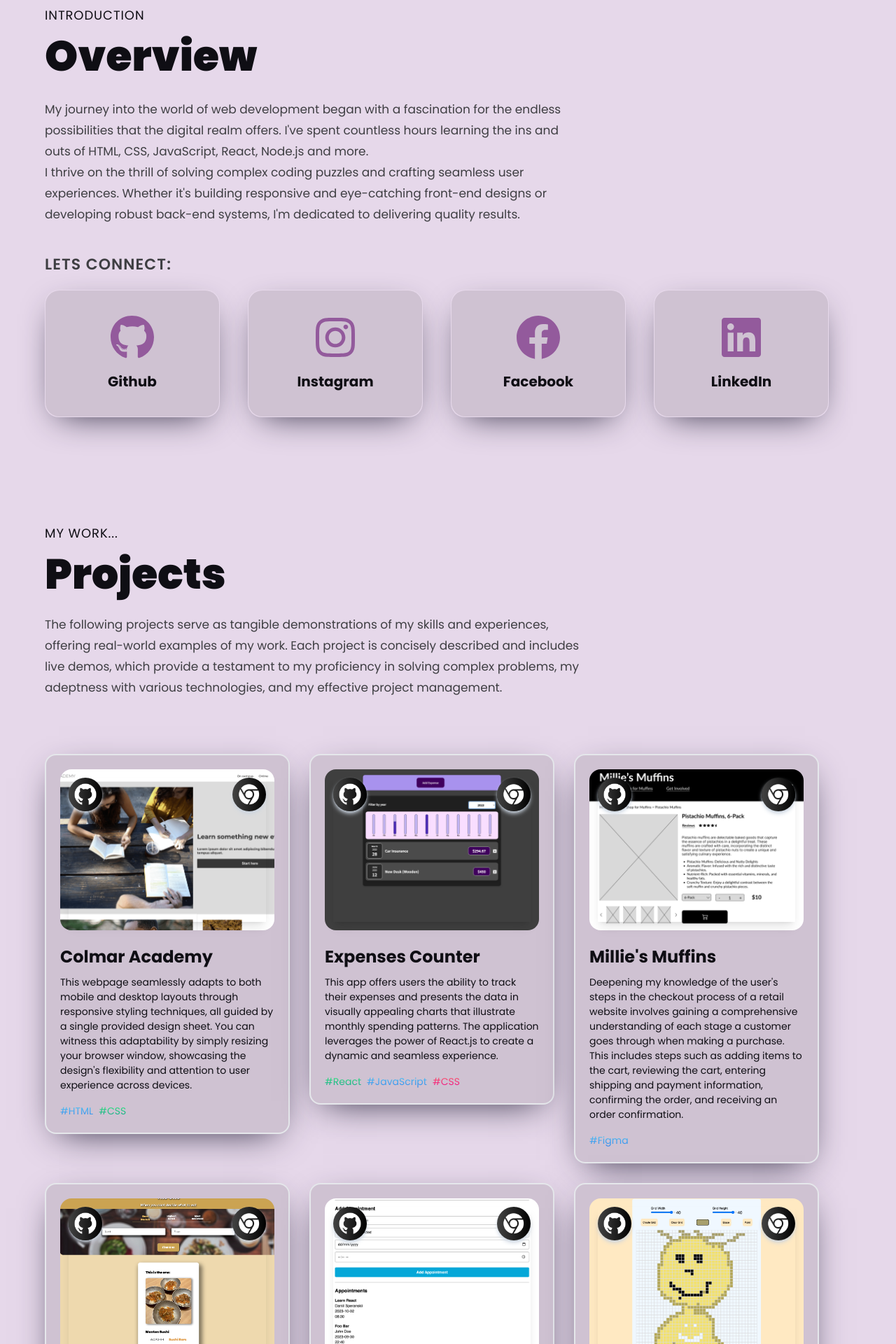
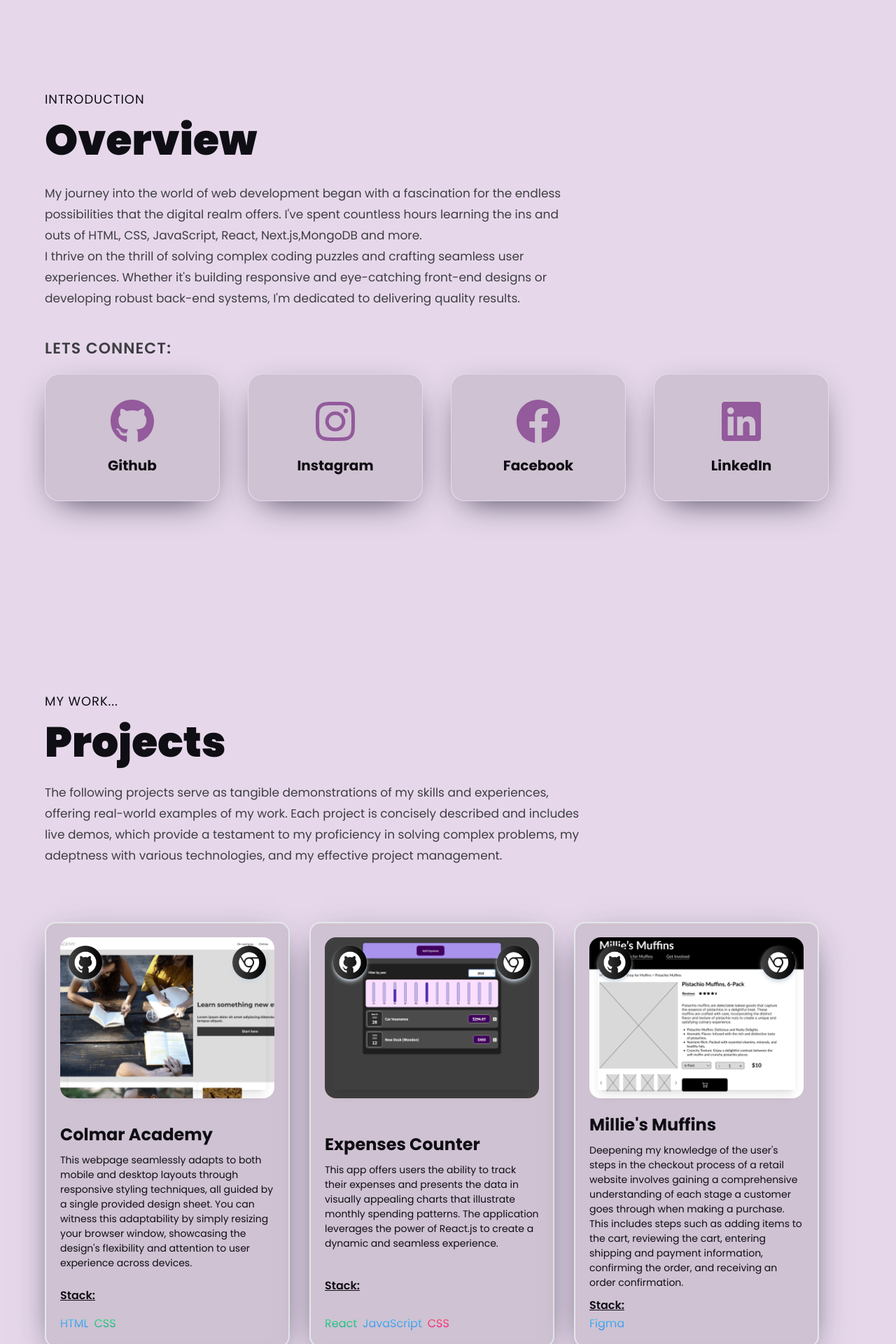
Before and after one commit to Danieldo1/dani-sper, a React (Vite) app: page / in a window 1280 px wide. Shown: the part 880-2800 px from the top of the page at 70% size. Built offline with nearby package versions, Linux system fonts and the light colour scheme.

Commit message:
Updated styles

```diff
--- a/src/assets/index.js
+++ b/src/assets/index.js
@@ -45,6 +45,7 @@ import chatterbox from './chatterbox.png';
 import pricescraper from './pricescraper.png';
 import personifyai from './personifyai.png';
 import woltaroo from './woltaroo.png';
+import OmniChat from './OmniChat.png';
 
 import colorDesign from './pngScreen/colorDesign.png';
 import cssInJs from './pngScreen/cssInJs.png';
@@ -82,6 +83,7 @@ export {
   pricescraper,
   personifyai,
   woltaroo,
+  OmniChat,
 
   travelapp,
   ecom,
--- a/src/components/About.jsx
+++ b/src/components/About.jsx
@@ -29,7 +29,7 @@ const ServiceCard = ({index,title,icon,link}) => {
         >
 
           {/* icons for cards */}
-            <img src={icon} alt='Daniil Speranskii Social Mdeia' className='w-16 h-16 object-contain' />
+            <img src={icon} alt='Daniil Speranskii Social Mdeia' className='w-16 h-16 object-contain' loading='lazy' />
             <h3 className='dark:text-white text-[20px] font-bold text-center light: text-midnight-100'>{title}</h3>
         </div>
         </a>
@@ -51,7 +51,7 @@ const About = () => {
     variants={fadeIn("", "", 0.1, 1)}
     className='mt-4 dark:text-secondary light: text-midnight-400 text-[17px] max-w-3xl leading-[30px]'
     >
-My journey into the world of web development began with a fascination for the endless possibilities that the digital realm offers. I've spent countless hours learning the ins and outs of HTML, CSS, JavaScript, React, Node.js and more.
+My journey into the world of web development began with a fascination for the endless possibilities that the digital realm offers. I've spent countless hours learning the ins and outs of HTML, CSS, JavaScript, React, Next.js,MongoDB and more.
 <br/>
 I thrive on the thrill of solving complex coding puzzles and crafting seamless user experiences. Whether it's building responsive and eye-catching front-end designs or developing robust back-end systems, I'm dedicated to delivering quality results.
     </motion.p>
--- a/src/components/Carousel.jsx
+++ b/src/components/Carousel.jsx
@@ -24,7 +24,7 @@ const Carousel = () => {
 </Slider>
 
 </div>
-<div  className='absolute xs:bottom-10 bottom-32 w-full sm:w-auto flex justify-center items-center order-3' style={{right: 0,left: 0}} >
+<div  className='absolute xs:bottom-24 bottom-16 w-full sm:w-auto flex justify-center items-center order-3' style={{right: 0,left: 0}} >
 
           <div  className='w-[55px] h-[35px] rounded-3xl border-4 border-secondary flex justify-center items-start p-2'>
             <motion.div
--- a/src/components/Hero.jsx
+++ b/src/components/Hero.jsx
@@ -36,7 +36,7 @@ const Hero = () => {
     return () => {
       observer.disconnect();
     };
-  }, []);
+  }, [ ]);
 
 
 
@@ -49,7 +49,8 @@ const Hero = () => {
             <img src={ imageSrc}
                 alt="Daniil Speranskii the Web Developer"
               className='rounded-lg w-full sm:h-auto md:h-auto lg:w-[450px] mb-8 '
-              loading="lazy"
+              loading="eager"
+
             />
 
         </div>
@@ -66,13 +67,22 @@ const Hero = () => {
             A passionate and aspiring web developer <br className='hidden sm:block' />
             with a knack for turning ideas into beautiful, functional websites.
           </p>
+
+          <button className='dark:text-white light: text-midnight-100 border-2 light: border-coral dark:border-[#915eff] px-6 py-2 rounded-full mt-4 light: hover:bg-coral light: hover:text-white hover:dark:bg-[#915eff] hover:dark:text-midnight-100'>
+            <a href="https://drive.google.com/file/d/1RU6IwXWfCNRzqfHJIgv5wa2SivAnDuUF/view" target="_blank" rel="noopener noreferrer" className='flex items-center gap-2' >
+              Resume
+            <svg xmlns="http://www.w3.org/2000/svg" fill="none" viewBox="0 0 24 24" stroke-width="1.5" stroke="currentColor" class="w-6 h-6">
+            <path stroke-linecap="round" stroke-linejoin="round" d="M19.5 8.25l-7.5 7.5-7.5-7.5" />
+            </svg>
+            </a>
+          </button>
         </div >
           {/* dash line */}
       </div>
 
-      <div  className='absolute xs:bottom-10 bottom-32 w-full sm:w-auto flex justify-center items-center order-3' style={{right: 0,left: 0}} >
+      <div  className='absolute xs:bottom-10 bottom-32 w-full sm:w-auto flex justify-center items-center order-3 ' style={{right: 0,left: 0}} >
         <a href='#about'>
-          <div  className='w-[35px] h-[55px] rounded-3xl border-4 border-secondary flex justify-center items-start p-2'>
+          <div  className='w-[35px] h-[55px] rounded-3xl border-4 border-secondary flex justify-center items-start p-2 '>
             <motion.div
               animate={{
                 y: [0, 24, 0],
--- a/src/components/Navbar.jsx
+++ b/src/components/Navbar.jsx
@@ -30,7 +30,7 @@ const Navbar = () => {
           <FancyText
       gradient={{ from: '#b50717', to: '#ad3c69', type: 'linear' }}
       animateTo={{ from: '#794980', to: '#372f53' }}
-      animateDuration={1700}
+      animateDuration={2000}
     >
           <p className="  dark:text-white text-[25px] font-bold cursor-pointer flex light: text-coral-400">
             Daniil&nbsp;
--- a/src/components/Works.jsx
+++ b/src/components/Works.jsx
@@ -21,17 +21,17 @@ const ProjectCard = ({
   const isLastThree = index >= projects.length - 5;
 
   return (
-    <motion.div >
       <Tilt
         options={{ max: 45, scale: 1, speed: 250 }}
-        className="dark:bg-tertiary  light: bg-purple-200 p-5 shadow-card  light: border-2 purple-100 rounded-2xl  xs:w-[350px]  w-full "
+        className="dark:bg-tertiary  light: bg-purple-200 p-5 shadow-card  light: border-2 purple-100 rounded-2xl  xs:w-[350px]  w-full  flex"
       >
+    <motion.div className="flex-col flex justify-between " >
         {/* card div */}
         <div className={`relative w-full h-[230px] ${isLastThree ? 'mt-0' : ''}`}>
           {isLastThree && (
             <div className="absolute inset-[-40px] flex justify-end  card-img_hover ">
-              <div className="w-20 h-8 rounded-full flex justify-center items-center cursor-pointer shadow-md dark:shadow-slate-50 light: shadow-black bg-[#ff6a3d] animate-pulse">
-              <p className="text-white font-bold text-[24px] z-10">New</p>
+              <div className="w-20 h-8 rounded-full flex justify-center items-center cursor-pointer shadow-md dark:shadow-slate-50 light: shadow-black bg-[#ff6a3d] ">
+              <p className="text-white font-bold text-[24px] z-10 animate-pulse">New</p>
               </div>
             </div>
           )}
@@ -40,6 +40,7 @@ const ProjectCard = ({
             src={image}
             alt={name}
             className="w-full h-full object-cover rounded-2xl"
+            loading="lazy"
           />
           {/* text */}
           <div className="absolute inset-0 flex justify-between m-3 card-img_hover shadow-lg">
@@ -80,17 +81,18 @@ const ProjectCard = ({
             {description}
           </p>
         </div>
+          <p className="mt-4 dark:text-white light: text-midnight-100 font-semibold underline leading-[12px] ">Stack:</p>
 
         {/* tags */}
-        <div className="mt-4 flex flex-wrap gap-2">
+        <div className="mt-2 flex flex-wrap gap-2 justify-">
           {tags.map((tag) => (
-            <p key={tag.name} className={`text-[14px] ${tag.color}`}>
-              #{tag.name}
+            <p key={tag.name} className={`text-[16px] ${tag.color}`}>
+              {tag.name}
             </p>
           ))}
         </div>
+    </motion.div>
       </Tilt>
-    </motion.div>
   );
 };
 
--- a/src/constants/index.js
+++ b/src/constants/index.js
@@ -56,6 +56,7 @@ import {
   pricescraper,
   personifyai,
   woltaroo,
+  OmniChat,
 } from "../assets";
 
 export const navLinks = [
@@ -514,6 +515,32 @@ const projects = [
     source_code_link: "https://github.com/Danieldo1/countries-api-next",
     project_link: "https://countries-api-next-sage.vercel.app/",
   },
+
+  {
+    name: "PriceScraper",
+    description: "PriceScrapper is my Next.js-powered Amazon Product Price Tracker, offering real-time insights and empowering users to track price changes effortlessly. With features like web scraping, dynamic product pages, and automated email notifications, this project ensures you stay informed. Explore the live site, contribute to its development, and never miss a price drop on your favorite Amazon products!",
+    tags: [
+      {
+        name: "Next.js/TypeScript",
+        color: "pink-text-gradient",
+      },
+      {
+        name: "Tailwind CSS",
+        color: "green-text-gradient",
+      },
+      {
+        name: "CRON Job",
+        color: "orange-text-gradient",
+      },
+      {
+        name: "Auto Email",
+        color: "blue-text-gradient",
+      },
+    ],
+    image:pricescraper ,
+    source_code_link: "https://github.com/Danieldo1/next-scrapper",
+    project_link: "https://next-scrapper-swart.vercel.app/",
+  },
   {
     name: "StringHub.io",
     description: "A Social Media App StringHub is a sophisticated social media application that offers a comprehensive set of features to enable users to connect, share, and engage with one another. Built using cutting-edge technologies and a thoughtful approach to design, StringHub provides a platform for users to create accounts, log in, and share text-based posts seamlessly.",
@@ -540,31 +567,6 @@ const projects = [
     project_link: "https://string-hub-i.vercel.app/sign-in",
   },
 
-  {
-    name: "PriceScraper",
-    description: "PriceScrapper is my Next.js-powered Amazon Product Price Tracker, offering real-time insights and empowering users to track price changes effortlessly. With features like web scraping, dynamic product pages, and automated email notifications, this project ensures you stay informed. Explore the live site, contribute to its development, and never miss a price drop on your favorite Amazon products!",
-    tags: [
-      {
-        name: "Next.js/TypeScript",
-        color: "pink-text-gradient",
-      },
-      {
-        name: "Tailwind CSS",
-        color: "green-text-gradient",
-      },
-      {
-        name: "CRON Job",
-        color: "orange-text-gradient",
-      },
-      {
-        name: "Auto Email",
-        color: "blue-text-gradient",
-      },
-    ],
-    image:pricescraper ,
-    source_code_link: "https://github.com/Danieldo1/next-scrapper",
-    project_link: "https://next-scrapper-swart.vercel.app/",
-  },
   {
     name: "ChatterBox AI",
     description: "Introducing ChatterBox AI, my latest project in AI SaaS. Powered by five advanced AI tools, it features the Next.js 13 App Router for smooth client-side routing and a seamlessly integrated Stripe subscription system. With a robust tech stack including React, Tailwind CSS, Prisma, MySQL, and more, my goal is to craft a fully functional AI SaaS platform with a beautifully designed user interface. Join me in revolutionizing AI interactions!",
@@ -625,7 +627,7 @@ const projects = [
   },
   {
     name: "Woltaroo",
-    description: "Woltaroo, a React Native food delivery app inspired by Deliveroo, simplifies the food ordering process. Users can seamlessly discover, choose, and order their favorite dishes from local restaurants.",
+    description: "Woltaroo, my debut React Native project inspired by Deliveroo, simplifies food ordering. Users seamlessly discover, choose, and order their favorite dishes from local restaurants, showcasing the simplicity and efficiency of my initial foray into React Native development.",
     tags: [
       {
         name: "React Native",
@@ -647,6 +649,35 @@ const projects = [
     image: woltaroo,
     source_code_link: "https://github.com/Danieldo1/woltaroo-reactNative",
     project_link: "https://drive.google.com/file/d/1RIY1sKCQh83DD4_TfZZ70BBbU7e2g_js/view",
+  },
+  {
+    name: "OmniChat Connect",
+    description: "Explore the future of communication with OmniChat - the innovative chat platform that seamlessly translates messages, ensures secure payments with Stripe, and offers a visually stunning interface. Elevate your conversations and experience a new era in chatting.",
+    tags: [
+      {
+        name: "Next.js",
+        color: "green-text-gradient",
+      },
+      {
+        name: "Stripe",
+        color: "purple-text-gradient",
+      },
+      {
+        name: "Firebase",
+        color: "orange-text-gradient",
+      },
+      {
+        name: "Shad CN",
+        color: "red-text-gradient",
+      },
+      {
+        name: "Tailwind CSS",
+        color: "blue-text-gradient",
+      },
+    ],
+    image: OmniChat,
+    source_code_link: "https://github.com/Danieldo1/omnichat-next",
+    project_link: "https://omnichat-zeta.vercel.app",
   }
 ];
 // {
@@ -696,7 +727,7 @@ const certifications = [
   },
   {
     link: "https://drive.google.com/file/d/1L1LTXeBTIZTvm2CvyLloSxzk-eqZ8BpF/view?usp=drive_link",
-    title: "Intermediate JavaScript",
+    title: " JavaScript",
     imgSrc: IntJs,
   },
   {
--- a/src/index.css
+++ b/src/index.css
@@ -69,9 +69,10 @@
 
 
 .hash-span {
-  margin-top: -100px;
-  padding-bottom: 100px;
+  /* margin-top: -100px;
+  padding-bottom: 100px; */
   display: block;
+  margin-bottom: 120px;
 }
 
 
--- a/vite.config.js
+++ b/vite.config.js
@@ -11,7 +11,7 @@ export default defineConfig({
           quality: 50
         },
         png: {
-          quality: 50
+          quality: 10
         },
         webp: {
           quality: 50
```
Also changed, not shown: src/assets/OmniChat.png (added).
